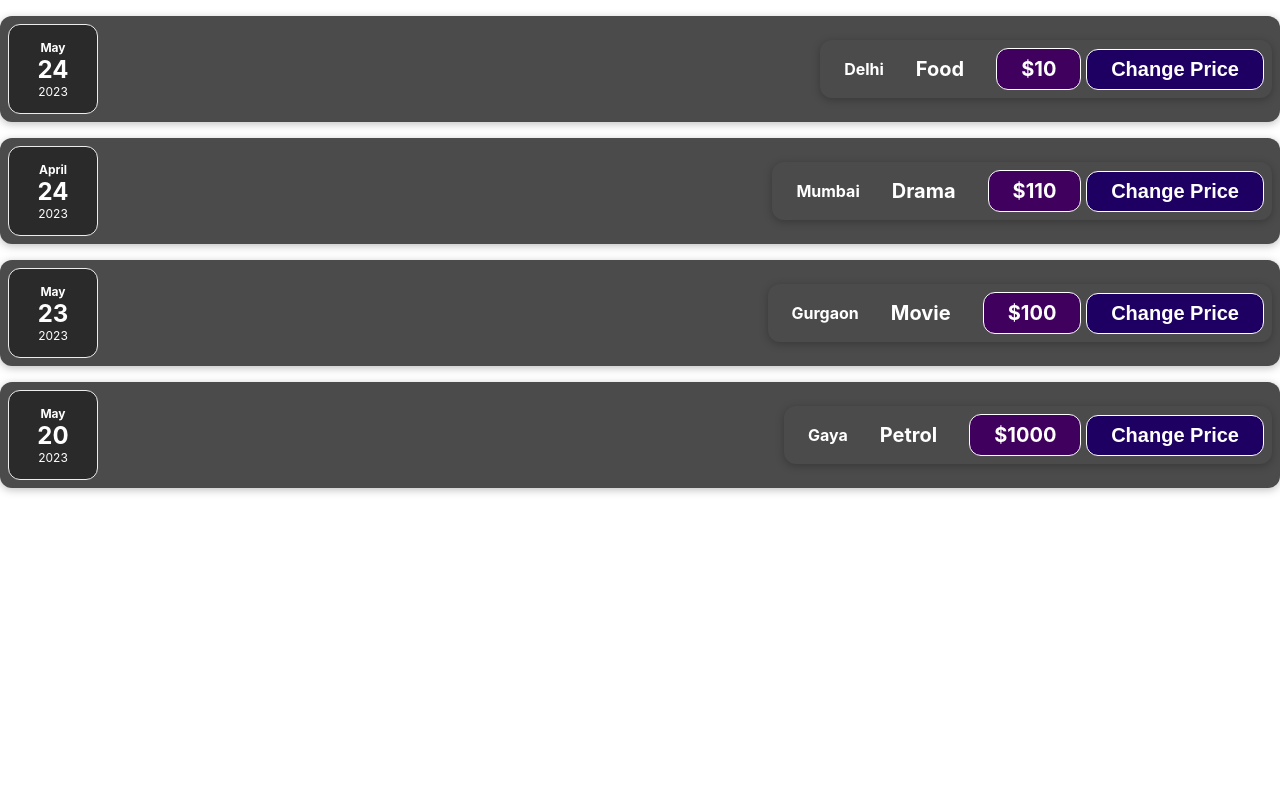
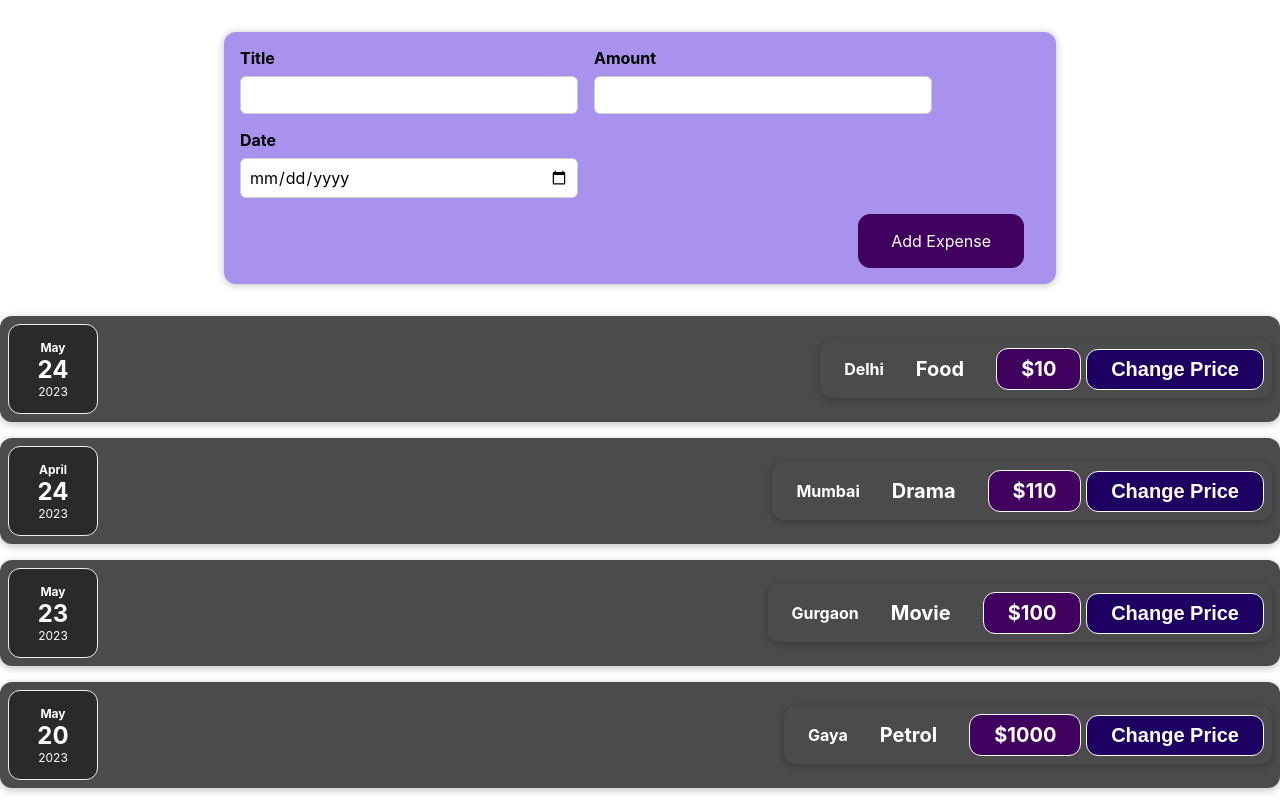
Before and after one commit to sumit71992/React, a React (Create React App) app in the folder expenseapp/: page / in a window 1280 px wide. Built offline with nearby package versions, Linux system fonts and the light colour scheme.

Commit message:
input event

```diff
--- a/expenseapp/src/App.js
+++ b/expenseapp/src/App.js
@@ -1,4 +1,5 @@
 import ExpenseItem from "./components/Expenses/ExpenseItem";
+import AddExpense from "./components/NewExpense/AddExpense";
 
 const App = () => {
   const expense = [
@@ -33,6 +34,7 @@ const App = () => {
   ];
   return (
     <div className="App">
+      <AddExpense />
       {expense.map((el) => {
          return <ExpenseItem
             id={el.id}
--- a/expenseapp/src/components/Expenses/ExpenseDate.js
+++ b/expenseapp/src/components/Expenses/ExpenseDate.js
@@ -4,10 +4,10 @@ const ExpenseDate = (props) => {
   const day = props.date.toLocaleString("en-US", { day: "2-digit" });
   const year = props.date.getFullYear();
   return (
-    <div className="expense-date">
-      <div className="expense-date__month">{month}</div>
-      <div className="expense-date__day">{day}</div>
-      <div className="expense-date__year">{year}</div>
+    <div className="expense-date" id={props.id}>
+      <div className="expense-date__month" id={props.id}>{month}</div>
+      <div className="expense-date__day" id={props.id}>{day}</div>
+      <div className="expense-date__year" id={props.id}>{year}</div>
     </div>
   );
 };
--- a/expenseapp/src/components/Expenses/ExpenseDetails.js
+++ b/expenseapp/src/components/Expenses/ExpenseDetails.js
@@ -8,7 +8,7 @@ const ExpenseDetails = (props) => {
   }
   return (
     <div className="expense-item">
-      <h2>{props.location}</h2>
+      <h2 id={props.id}>{props.location}</h2>
       <div className="expense-item__description">
         <h2>{props.title}</h2>
         <div className="expense-item__price">${amount}</div>
--- /dev/null
+++ b/expenseapp/src/components/NewExpense/AddExpense.css
@@ -0,0 +1,38 @@
+.add-expense {
+    background-color: #a892ee;
+    padding: 1rem;
+    margin: 2rem auto;
+    width: 50rem;
+    max-width: 95%;
+    border-radius: 12px;
+    text-align: center;
+    box-shadow: 0 1px 8px rgba(0, 0, 0, 0.25);
+  }
+
+  .add-expense button {
+    font: inherit;
+    cursor: pointer;
+    padding: 1rem 2rem;
+    border: 1px solid #40005d;
+    background-color: #40005d;
+    color: white;
+    border-radius: 12px;
+    margin-right: 1rem;
+  }
+
+  .add-expense button:hover,
+  .add-expense button:active {
+    background-color: #510674;
+    border-color: #510674;
+  }
+
+  .add-expense button.alternative {
+    color: #220131;
+    border-color: transparent;
+    background-color: transparent;
+  }
+
+  .add-expense button.alternative:hover,
+  .add-expense button.alternative:active {
+    background-color: #ddb3f8;
+  }
--- /dev/null
+++ b/expenseapp/src/components/NewExpense/AddExpense.js
@@ -0,0 +1,11 @@
+import './AddExpense.css';
+import ExpenseForm from './ExpenseForm';
+
+const AddExpense = () =>{
+    return(
+        <div className="add-expense">
+            <ExpenseForm />
+        </div>
+    );
+}
+export default AddExpense;
--- /dev/null
+++ b/expenseapp/src/components/NewExpense/ExpenseForm.css
@@ -0,0 +1,26 @@
+.add-expense-controls {
+    display: flex;
+    flex-wrap: wrap;
+    gap: 1rem;
+    margin-bottom: 1rem;
+    text-align: left;
+  }
+
+  .add-expense-control label {
+    font-weight: bold;
+    margin-bottom: 0.5rem;
+    display: block;
+  }
+
+  .add-expense-control input {
+    font: inherit;
+    padding: 0.5rem;
+    border-radius: 6px;
+    border: 1px solid #ccc;
+    width: 20rem;
+    max-width: 100%;
+  }
+
+  .add-expense-actions {
+    text-align: right;
+  }
--- /dev/null
+++ b/expenseapp/src/components/NewExpense/ExpenseForm.js
@@ -0,0 +1,30 @@
+import './ExpenseForm.css'
+
+function ExpenseForm() {
+    const titleChangeHandler = (event) =>{
+        console.log(event.target.value)
+    }
+  return (
+    <form>
+        <div className="add-expense-controls">
+            <div className="add-expense-control">
+                <label>Title</label>
+                <input type="text" onChange={titleChangeHandler} />
+            </div>
+            <div className="add-expense-control">
+                <label>Amount</label>
+                <input type="number" min="0.01" step="0.01"  onChange={titleChangeHandler}/>
+            </div>
+            <div className="add-expense-control">
+                <label>Date</label>
+                <input type="date" min="2023-01-01" max="2030-12-31"  onChange={titleChangeHandler}/>
+            </div>
+        </div>
+        <div className="add-expense-actions">
+            <button type='submit'>Add Expense</button>
+        </div>
+    </form>
+  )
+}
+
+export default ExpenseForm
```
